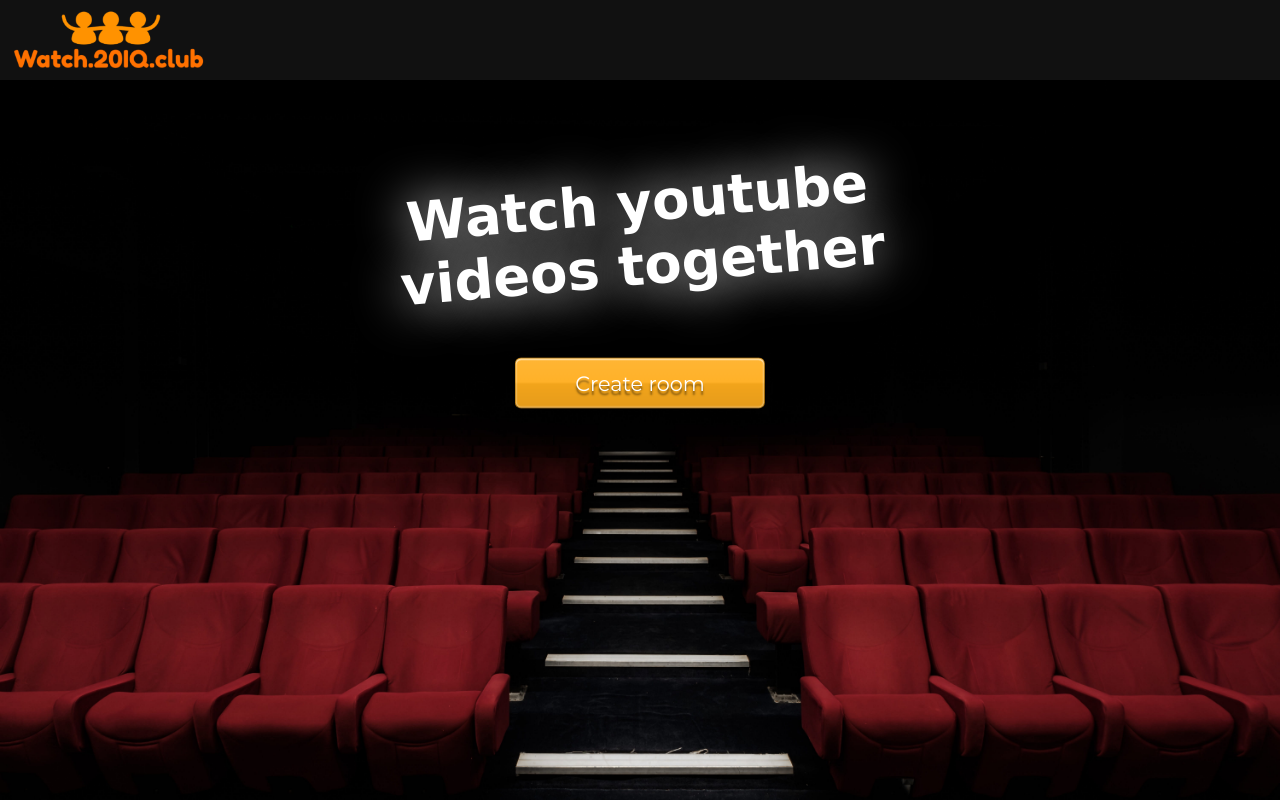
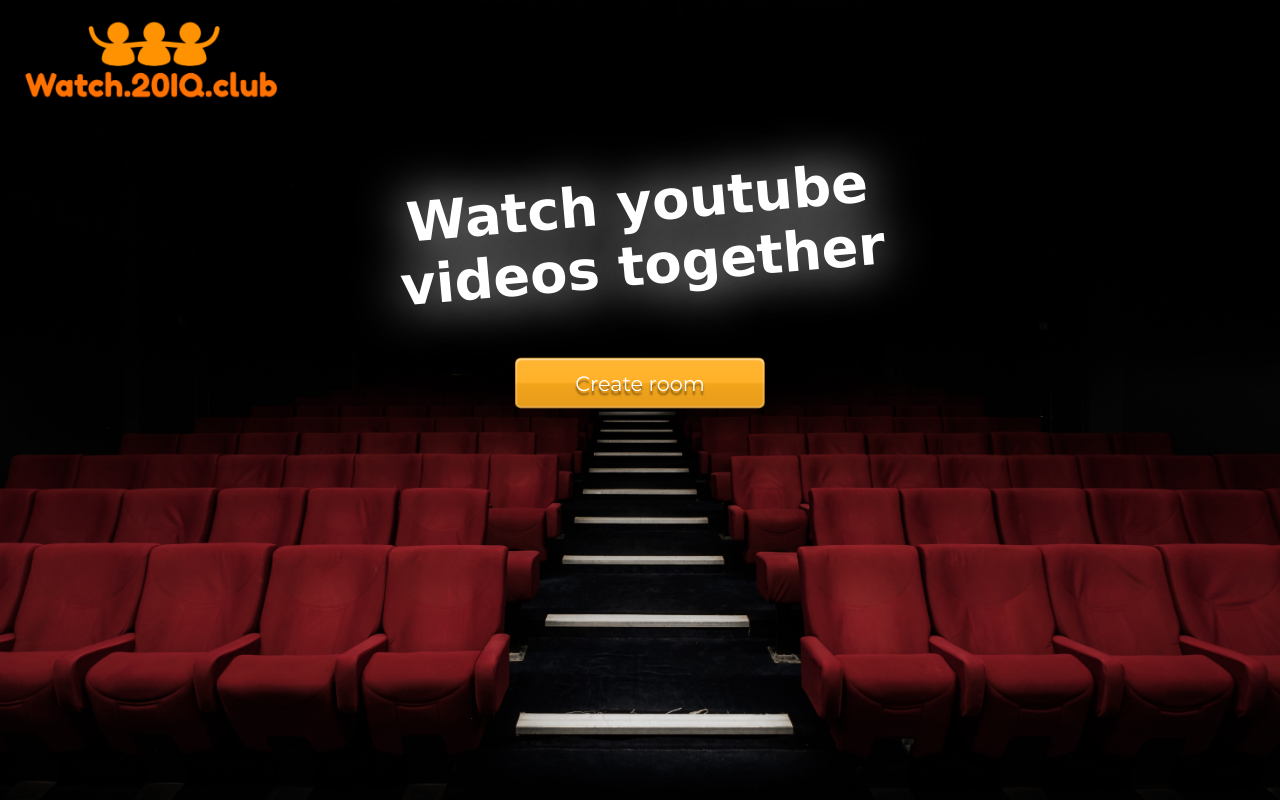
Before and after one commit to veteri/videosync.io, a website: page views/index.html in a window 1280 px wide. Drawn offline with nearby package versions, Linux system fonts and the light colour scheme; some packages are replaced by stand-ins of ours; a script that the page names is missing; a web font is replaced by a local one.

Commit message:
Edited frontpage; Added player syncing

```diff
--- a/public/css/styles.css
+++ b/public/css/styles.css
@@ -100,10 +100,14 @@
   background: #111;
 }
 
-header > .logo {
-  float: left;
-  padding: 10px;
-   height: 80px;
+.logo {
+    position: absolute;
+    top: 0;
+    left: 0;
+    height: 80px;
+    z-index: 999;
+    top: 20px;
+    left: 20px;
 }
 
 header > .search {
@@ -160,7 +164,7 @@
     background-size: cover;
     background-position: center;
     width: 100vw;
-    height: calc(100vh - 80px);
+    height: 100vh;
 }
 
 .hero .inner {
--- a/views/index.html
+++ b/views/index.html
@@ -27,10 +27,7 @@
         <title>Watch Together</title>
     </head>
     <body>
-        <header>
-            <img class="logo" src="/images/w20iq_logo.png" alt="">
-        </header>
-
+        <img class="logo" src="/images/w20iq_logo.png" alt="">
         <div class="hero">
             <div class="inner">
                 <div class="text">
```
Also changed, not shown: index.js (+24 -1 lines).
